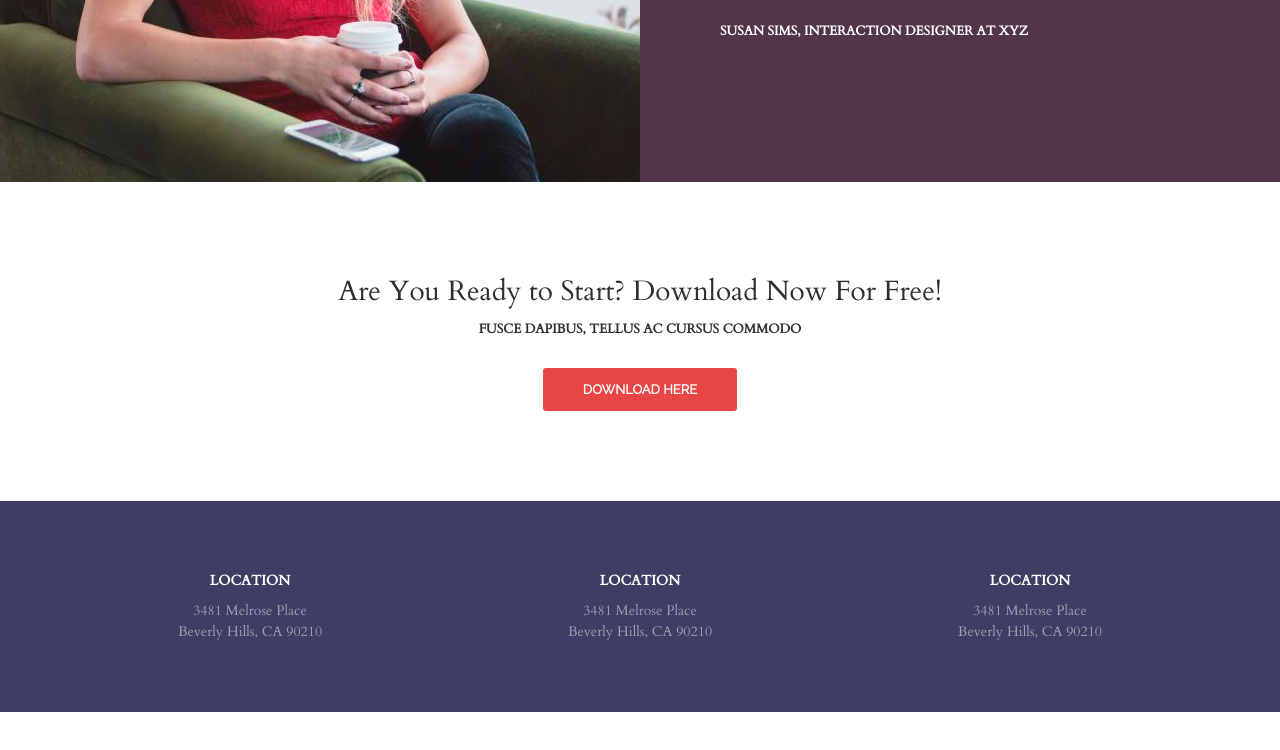
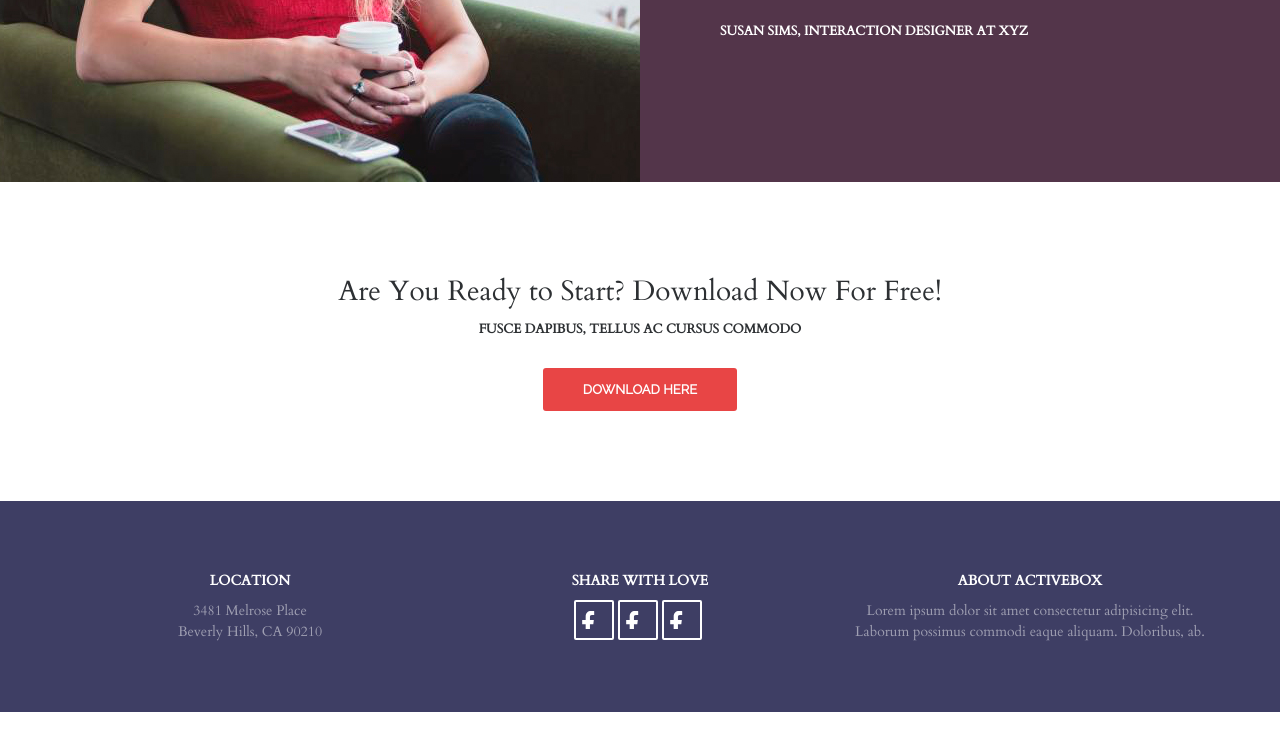
Before and after one commit to dmitriieremenko/my1verstka, a plain HTML site: page index.html in a window 1280 px wide. Shown: the part 3211-3961 px from the top of the page. After the commit the page ends 3923 px from the top, so only its background shows below. Drawn offline with nearby package versions, Linux system fonts and the light colour scheme; files whose address does not match are found by name.

Commit message:
asdasdasdasdsdadadsad

```diff
--- a/index.html
+++ b/index.html
@@ -11,6 +11,28 @@
     <link href="https://fonts.googleapis.com/css?family=Raleway&display=swap" rel="stylesheet">
     <link href="https://fonts.googleapis.com/css?family=Cardo&display=swap" rel="stylesheet">
 </head>
+
+<!-- Sprite -->
+<svg style="display: none;" >
+    <symbol id="facebook">
+        <path d="m15.997 3.985h2.191v-3.816c-.378-.052-1.678-.169-3.192-.169-3.159 0-5.323 1.987-5.323 5.639v3.361h-3.486v4.266h3.486v10.734h4.274v-10.733h3.345l.531-4.266h-3.877v-2.939c.001-1.233.333-2.077 2.051-2.077z"/>
+    </symbol>
+    <symbol id="twiter">
+        <path d="M512,97.248c-19.04,8.352-39.328,13.888-60.48,16.576c21.76-12.992,38.368-33.408,46.176-58.016
+        c-20.288,12.096-42.688,20.64-66.56,25.408C411.872,60.704,384.416,48,354.464,48c-58.112,0-104.896,47.168-104.896,104.992
+        c0,8.32,0.704,16.32,2.432,23.936c-87.264-4.256-164.48-46.08-216.352-109.792c-9.056,15.712-14.368,33.696-14.368,53.056
+        c0,36.352,18.72,68.576,46.624,87.232c-16.864-0.32-33.408-5.216-47.424-12.928c0,0.32,0,0.736,0,1.152
+        c0,51.008,36.384,93.376,84.096,103.136c-8.544,2.336-17.856,3.456-27.52,3.456c-6.72,0-13.504-0.384-19.872-1.792
+        c13.6,41.568,52.192,72.128,98.08,73.12c-35.712,27.936-81.056,44.768-130.144,44.768c-8.608,0-16.864-0.384-25.12-1.44
+        C46.496,446.88,101.6,464,161.024,464c193.152,0,298.752-160,298.752-298.688c0-4.64-0.16-9.12-0.384-13.568
+        C480.224,136.96,497.728,118.496,512,97.248z"/>
+    </symbol>
+    <symbol id="linkidin">
+        <path d="m256 0c-141.363281 0-256 114.636719-256 256s114.636719 256 256 256 256-114.636719 256-256-114.636719-256-256-256zm-74.390625 387h-62.347656v-187.574219h62.347656zm-31.171875-213.1875h-.40625c-20.921875 0-34.453125-14.402344-34.453125-32.402344 0-18.40625 13.945313-32.410156 35.273437-32.410156 21.328126 0 34.453126 14.003906 34.859376 32.410156 0 18-13.53125 32.402344-35.273438 32.402344zm255.984375 213.1875h-62.339844v-100.347656c0-25.21875-9.027343-42.417969-31.585937-42.417969-17.222656 0-27.480469 11.601563-31.988282 22.800781-1.648437 4.007813-2.050781 9.609375-2.050781 15.214844v104.75h-62.34375s.816407-169.976562 0-187.574219h62.34375v26.558594c8.285157-12.78125 23.109375-30.960937 56.1875-30.960937 41.019531 0 71.777344 26.808593 71.777344 84.421874zm0 0"/>
+    </symbol>
+
+
+</svg>
 
 <body>
 
@@ -312,22 +334,28 @@
                     </div>
 
                     <div class="footer__block">
-                        <h4 class="footer__title">Location
+                        <h4 class="footer__title">Share with love
                         </h4>
-                        <address class="footer__address">
-                            <div>3481 Melrose Place</div>
-                            <div>Beverly Hills, CA 90210</div>
-                        </address>
+                        <div class="social social--footer">
+                          <a class="social__item" href=""><svg class="social__icon">
+                              <use xlink:href= "#facebook" ></use>
+                          </svg></a>
+                          <a class="social__item" href=""><svg class="social__icon">
+                            <use xlink:href= "#facebook" ></use>
+                        </svg></a>
+                        <a class="social__item" href=""><svg class="social__icon">
+                            <use xlink:href= "#facebook" ></use>
+                        </svg></a>
+                                    </div>
                     </div>
                     <div class="footer__block">
-                        <h4 class="footer__title">Location
+                        <h4 class="footer__title">About ActiveBox
                         </h4>
-                        <address class="footer__address">
-                            <div>3481 Melrose Place</div>
-                            <div>Beverly Hills, CA 90210</div>
-                        </address>
+                <div class="footer__text">Lorem ipsum dolor sit amet consectetur adipisicing elit. Laborum possimus commodi eaque aliquam. Doloribus, ab.</div>
                     </div>
                 </div>
+
+                <div class="footer__copyright"></div>
         </footer>
 </body>
 
--- a/main.css
+++ b/main.css
@@ -270,7 +270,7 @@ ________________________________*/
 
 
 .team {
-    margin: 100px 0 70px;
+    margin: 100px 0 0;
 }
 
 .team__inner {
@@ -318,6 +318,10 @@ ________________________________*/
     display: flex;
 }
 
+.social--footer{
+    justify-content: center;
+}
+
 .social__item {
     display: flex;
     justify-content: center;
@@ -332,7 +336,25 @@ ________________________________*/
 }
 
 .social__item:hover{
-    background-color: #9b2e2e;
+    background-color: #e84545;
+}
+
+.social--footer .social__item {
+border-width: 2px ;
+border-color: #ffffff;
+border-radius: 2px;
+}
+
+.social__icon {
+    display: block;
+    height: 18px;
+
+    fill:#c6cacc
+
+}
+
+.social--footer .social__icon{
+    fill: #ffffff;
 }
 
 
@@ -423,6 +445,7 @@ ________________________________*/
 }
 
 .footer__block {
+    padding: 0 15px;
     width: 33.3333%;
     text-align: center;
 }
@@ -441,3 +464,13 @@ ________________________________*/
     font-style: normal;
     color: rgba(255, 255, 255, 0.5)
 }
+
+.footer__text {
+    font-size: 14px;
+    line-height: 1.5;
+    color: rgba(255, 255, 255, 0.5);
+}
+
+.footer__copyright{
+ background-color: #313454;
+}
```
